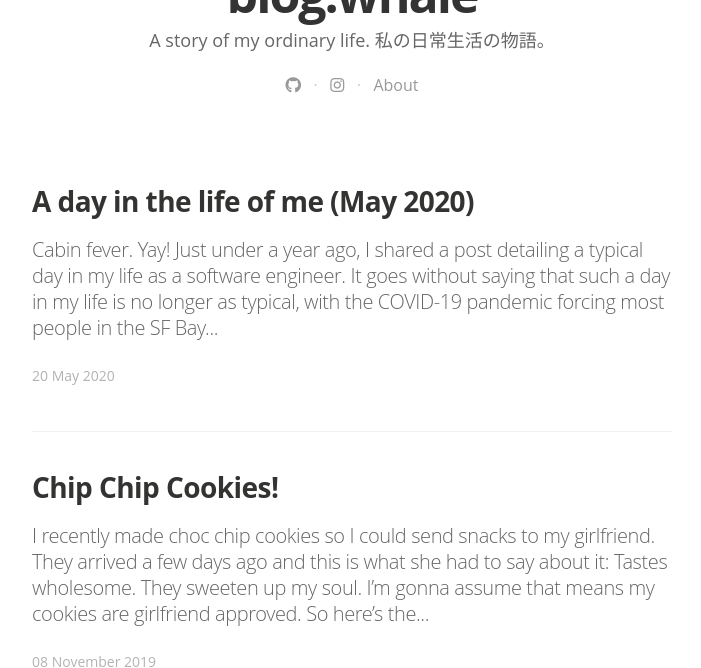
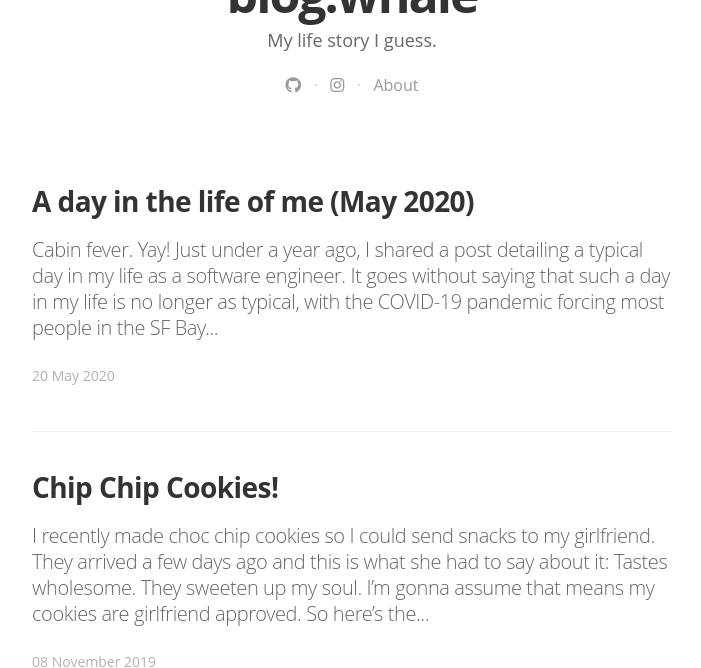
Before and after one commit to WeilonYing/weilonying.github.io, a Jekyll site: the page built from index.html, in a window 1280 px wide and 900 px high, scrolled down 333 px, cut to the strip 232-900 px from the top of the window. Shown: the whole strip, without its empty margins (288-989 px from the left). Built offline with Jekyll 4.4.1, drawn with Linux system fonts in a browser that asks for light colours; nearby versions of some CDN libraries; some web fonts are replaced; the list of posts is cut into pages by our own code.

Commit message:
Modify desc

```diff
--- a/_config.yml
+++ b/_config.yml
@@ -6,8 +6,7 @@
 # Site settings
 title: "blog.whale"
 description: > # this means to ignore newlines until "email:"
-   A story of my ordinary life.
-   私の日常生活の物語。
+   My life story I guess.
 
 email: weilon@weilonying.com
 #blog logo
```
